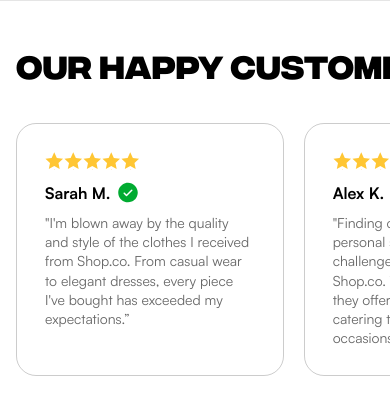
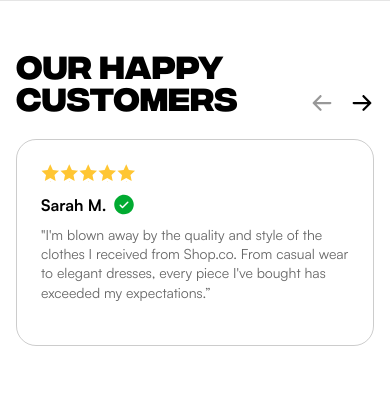
Before and after one commit to wYeha/SHOP.CO, a plain HTML site: page index.html in a window 390 px wide. Drawn offline with Linux system fonts and the light colour scheme.

Commit message:
world(my) first slider w/o librares DONE :)))))))))

```diff
--- a/index.html
+++ b/index.html
@@ -325,11 +325,16 @@
 		</section>
 
 		<section class="reviews container">
-			<h2 class="reviews__title">OUR HAPPY CUSTOMERS</h2>
-			<div class="reviews__controls slider-controls">
-				<button class="slider-controls--left" type="button" id="sliderLeft" disabled></button>
-				<button class="slider-controls--right" type="button" id="sliderRight"></button>
+			<h2 class="visually-hidden">OUR HAPPY CUSTOMERS</h2>
+
+			<div class="reviews__header">
+				<h2 class="reviews__title">OUR HAPPY CUSTOMERS</h2>
+				<div class="reviews__controls slider-controls">
+					<button class="slider-controls--left" type="button" id="sliderLeft" disabled></button>
+					<button class="slider-controls--right" type="button" id="sliderRight"></button>
+				</div>
 			</div>
+
 
 			<div class="reviews__slider-content">
 				<div class="reviews__slider slider">
--- a/script.js
+++ b/script.js
@@ -10,6 +10,7 @@ sliderRightBtn.addEventListener('click', function () {
 })
 
 const sliderBlock = document.querySelector('.reviews__slider')
+const sliderItemWidth = sliderBlock.querySelector('.reviews__item')
 const sliderItemCount = sliderBlock.getElementsByClassName('slider__item').length
 
 let sliderOffset
@@ -22,7 +23,7 @@ function isButtonDisabled() {
 }
 
 function handleButtonClick(buttonId) {
-	sliderOffset = -(sliderBlock.offsetWidth * (33.333333 / 100) + 6)
+	sliderOffset = -sliderItemWidth.offsetWidth - 20
 	if (buttonId === sliderLeftBtn) {
 		currentSlide -= 1
 		currentSliderOffset -= sliderOffset
@@ -31,15 +32,14 @@ function handleButtonClick(buttonId) {
 		currentSliderOffset += sliderOffset
 	}
 	isButtonDisabled()
-	sliderBlock.style.left = `${currentSliderOffset}px`
+	sliderBlock.style.transform = `translateX(${currentSliderOffset}px)`;
 }
 
 window.addEventListener('resize', handleResize);
 
 function handleResize() {
-	console.log('changed');
 	isButtonDisabled()
 	currentSlide = 0
 	currentSliderOffset = 0
-	sliderBlock.style.left = 0
+	sliderBlock.style.transform = `translateX(${currentSliderOffset}px)`;
 }
--- a/styles/blocks/_reviews.scss
+++ b/styles/blocks/_reviews.scss
@@ -1,35 +1,54 @@
 .reviews {
-	display: grid;
-	grid-template-columns: auto auto;
+	// display: grid;
+	// grid-template-columns: auto auto;
 	gap: 40px;
+	position: relative;
+
+	&__header {
+		display: flex;
+		justify-content: space-between;
+		align-items: flex-end;
+		margin-bottom: 40px;
+		gap: 30px;
+
+		@include tablet {
+			margin-bottom: 24px;
+		}
+	}
 
 	&__title {}
 
 	&__controls {}
 
 	&__slider-content {
-		grid-column: span 2;
+		// grid-column: span 2;
 		position: relative;
 		height: max-content;
 
+		&::before,
 		&::after {
-			// content: '';
-			// position: absolute;
-			// height: 100%;
-			// width: 400px;
-			// background: rebeccapurple;
-			// top: 0;
-			// left: 0;
-			// z-index: 10;
+			content: '';
+			position: absolute;
+			height: 101%;
+			width: calc(33.333333% - 14px);
+			backdrop-filter: blur(3px);
+			top: -1px;
+			z-index: 1;
+		}
+
+		&::before {
+			left: calc(-1* (33.333333%));
+		}
+
+		&::after {
+			right: calc(-1* (33.333333%));
 		}
 	}
 
 	&__slider {
 		width: 100%;
-		// position: absolute;
 		display: flex;
 		gap: 20px;
-		// left: 0;
 		transition: var(--transition);
 	}
 
@@ -41,6 +60,17 @@
 		padding: 28px;
 		border-radius: var(--border-radius-large);
 		border: var(--border);
+
+		@include mobile {
+			width: calc(50% - 10px);
+			padding: 24px;
+			min-height: auto;
+		}
+
+		@include mobile-s {
+			max-width: 100%;
+			width: 100%;
+		}
 	}
 
 	&__rating {
--- a/styles/blocks/_slider.scss
+++ b/styles/blocks/_slider.scss
@@ -1,8 +1,8 @@
 .slider-controls {
 	display: flex;
 	column-gap: 16px;
-	align-self: flex-end;
-	justify-self: flex-end;
+	align-items: flex-end;
+
 
 	&--left,
 	&--right {
```
Also changed, not shown: styles/style.css, 1 other file.
